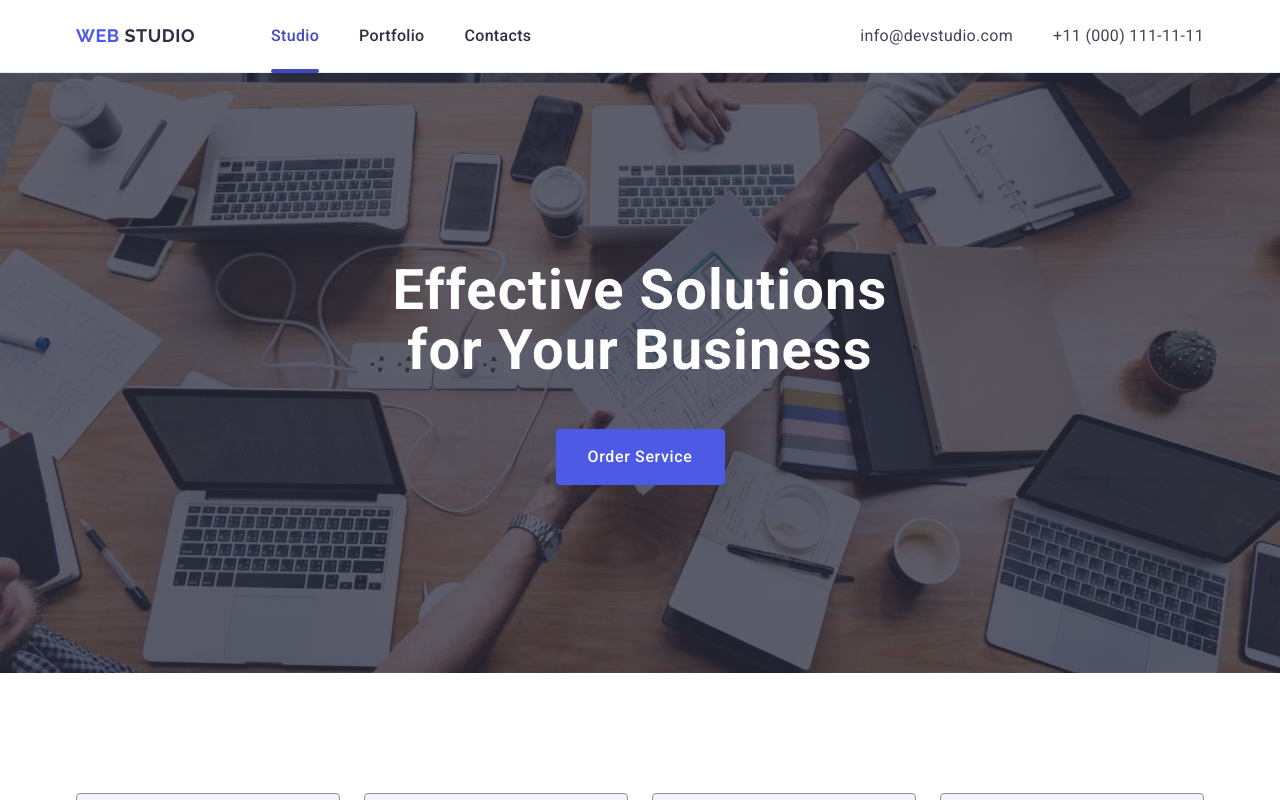
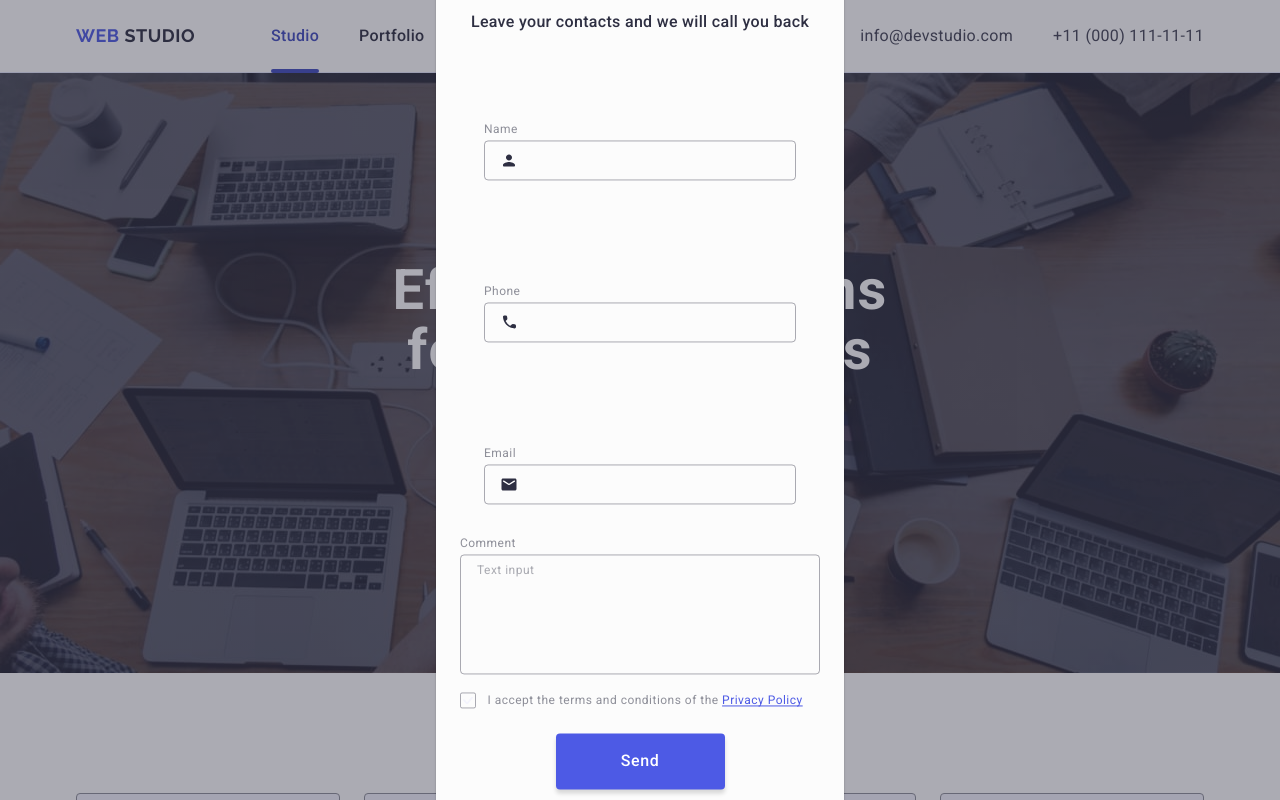
Before and after one commit to Lylyneru/goit-markup-hw-05, a plain HTML site: page index.html in a window 1280 px wide. Shown: the top 800 px of the page. Drawn offline with nearby package versions, Linux system fonts and the light colour scheme.

Commit message:
revis hw-05 1

```diff
--- a/css/style.css
+++ b/css/style.css
@@ -480,12 +480,15 @@ img {
     height: 40px;
     background: #2e2f42;
     box-shadow: 0 4px 4px 0 rgba(0, 0, 0, 0.15);
-}
-.form-input::placeholder {
+    background-color: transparent;
     font-weight: 400;
     font-size: 12px;
     line-height: 2;
     letter-spacing: 0.04em;
+    padding-left: 16px;
+    color: #fff;
+}
+.form-input::placeholder {
     color: #fff;
 }
 .form-button {
@@ -495,8 +498,8 @@ img {
     flex-direction: row;
     gap: 16px;
     border-radius: 4px;
-    padding: 8px 24px;
-    width: 165px;
+    padding: 0;
+    min-width: 165px;
     height: 40px;
     background-color: #4d5ae5;
     font-weight: 500;
@@ -506,18 +509,19 @@ img {
     text-align: center;
     color: #fff;
     border: none;
+    cursor: pointer
+    transition: background-color 250ms cubic-bezier(0.4, 0, 0.2, 1);
 }
 .form-button-icon {
     fill: #fff;
+    margin-left: 16px;
 }
 .form-button:hover,
 .form-button:focus {
     background-color: #404bbf;
-    transition: background-color 250ms cubic-bezier(0.4, 0, 0.2, 1);
 }
 
-
-    /* #endregion footer */
+/* #endregion footer */
 /* #region backdrop-modal */
 .backdrop {
     position: fixed;
@@ -550,6 +554,7 @@ img {
     background-color: #fcfcfc;
     transition: transform 250ms cubic-bezier(0.4, 0, 0.2, 1);
 }
+
 .backdrop:not(is-open) .modal {
     transform: translate(-50%, -50%);
 }
@@ -568,9 +573,12 @@ img {
     align-items: center;
     cursor: pointer;
     transition: background-color 0.3s ease;
+    border: 1px solid rgba(0, 0, 0, 0.1);
+    padding: 0;
+    transition: background-color 250ms cubic-bezier(0.4, 0, 0.2, 1), border 250ms cubic-bezier(0.4, 0, 0.2, 1);
 }
 .close-icon {
-
+    transition: fill 250ms cubic-bezier(0.4, 0, 0.2, 1);
 }
 .modal-close-btn:hover,
 .modal-close-btn:focus {
@@ -593,15 +601,18 @@ img {
 }
 .form-wrraper-cont {
     margin-bottom: 8px;
+    padding: 72px 24px 24px 24px;
+
 }
-.modal-form-label {
+.modal-form-label{
     font-weight: 400;
     font-size: 12px;
-    line-height: 1.167;
+    line-height: 1.17;
     letter-spacing: 0.04em;
     color: #8e8f99;
     display: block;
     margin-bottom: 4px;
+
 }
 .modal-cont-input {
     position: relative;
@@ -613,6 +624,9 @@ img {
     border-radius: 4px;
     padding-left: 38px;
     resize: none;
+    background-color: transparent;
+    outline: transparent;
+    transition: border-color 250ms cubic-bezier(0.4, 0, 0.2, 1);
 }
 .modal-input:hover,
 .modal-input:focus {
@@ -624,6 +638,7 @@ img {
     left: 16px;
     transform: translateY(-50%);
     fill: #2e2f42;
+    transition: fill 250ms cubic-bezier(0.4, 0, 0.2, 1);
 }
 .modal-input:hover+.modal-icon,
 .modal-input:focus+.modal-icon {
@@ -635,7 +650,7 @@ img {
 .modal-form-label-coment {
     font-weight: 400;
     font-size: 12px;
-    line-height: 1.167;
+    line-height: 1.17;
     letter-spacing: 0.04em;
     color: #8e8f99;
     display: block;
@@ -647,10 +662,17 @@ img {
     width: 360px;
     height: 120px;
     resize: none;
-    padding-top: 8px;
-    padding-left: 16px;
+    padding: 8px 16px;
     resize: none;
     display: block;
+    font-weight: 400;
+    font-size: 12px;
+    line-height: 1.17;
+    letter-spacing: 0.04em;
+    color: rgba(46, 47, 66, 0.4);
+    background-color: transparent;
+    outline: transparent;
+    transition: border-color 250ms cubic-bezier(0.4, 0, 0.2, 1);
 }
 .modal-textarea:hover,
 .modal-textarea:focus {
@@ -669,22 +691,25 @@ img {
 .custom-checkbox {
     border-radius: 2px;
     border: 1px solid rgba(46, 47, 66, 0.4);
-    width: 20px;
-    height: 20px;
+    width: 16px;
+    height: 16px;
     display: inline-flex;
     justify-content: center;
     align-items: center;
     margin-right: 8px;
+    fill: transparent;
+    transition: background-color 250ms cubic-bezier(0.4, 0, 0.2, 1), border 250ms cubic-bezier(0.4, 0, 0.2, 1), fill 250ms cubic-bezier(0.4, 0, 0.2, 1);
 }
 .checkbox:checked + .custom-label-user-checkbox > .custom-checkbox {
     background-color: #404bbf;
-    border-color: transparent;
+    border: none;
+    fill:#F4F4FD;
 }
 .custom-label-user-checkbox {
     cursor: pointer;
     font-weight: 400;
     font-size: 12px;
-    line-height: 1.167;
+    line-height: 1.17;
     letter-spacing: 0.04em;
     color: #8e8f99;
     border-radius: 4px;
@@ -715,6 +740,7 @@ img {
     margin-left: auto;
     margin-right: auto;
     cursor: pointer;
+    transition: background-color 250ms cubic-bezier(0.4, 0, 0.2, 1);
 }
 .modal-submit:hover,
 .modal-submit:focus {
--- a/index.html
+++ b/index.html
@@ -474,13 +474,13 @@
                 type="email"
                 id="input-email"
                 name="Subscribe"
-                placeholder="e-mail"
+                placeholder="E-mail"
                 required
               />
             </label>
             <button class="form-button" type="submit">
               Subscribe
-              <svg class="form-button-icon" width="24" height="28">
+              <svg class="form-button-icon" width="24" height="24">
                 <use href="./images/icons.svg#icon-send"></use>
               </svg>
             </button>
@@ -488,7 +488,7 @@
         </div>
       </div>
     </footer>
-    <div class="backdrop">
+    <div class="backdrop is-open">
       <div class="modal">
         <button type="button" class="modal-close-btn">
           <svg class="close-icon" width="8" height="8">
@@ -498,25 +498,31 @@
         <p class="modal-text">Leave your contacts and we will call you back</p>
         <form>
           <div class="form-wrraper-cont">
-            <label class="modal-form-label" for="user-name">name</label>
+            <label class="modal-form-label" for="user-name">Name</label>
             <div class="modal-cont-input">
-              <input class="modal-input" type="text" id="user-name" required />
-              <svg width="18" height="18" class="modal-icon">
+              <input
+                class="modal-input"
+                type="text"
+                id="user-name"
+                name="user-name"
+                required
+              />
+              <svg width="18" height="24" class="modal-icon">
                 <use href="./images/icons.svg#icon-person-black"></use>
               </svg>
             </div>
           </div>
           <div class="form-wrraper-cont">
-            <label class="modal-form-label" for="user-tell">phone</label>
+            <label class="modal-form-label" for="user-tell">Phone</label>
             <div class="modal-cont-input">
               <input class="modal-input" type="tel" id="user-tell" required />
-              <svg width="18" height="18" class="modal-icon">
+              <svg width="18" height="24" class="modal-icon">
                 <use href="./images/icons.svg#icon-phone-black"></use>
               </svg>
             </div>
           </div>
           <div class="form-wrraper-cont">
-            <label class="modal-form-label" for="user-email">email</label>
+            <label class="modal-form-label" for="user-email">Email</label>
             <div class="modal-cont-input">
               <input
                 class="modal-input"
@@ -524,7 +530,7 @@
                 id="user-email"
                 required
               />
-              <svg width="18" height="18" class="modal-icon">
+              <svg width="18" height="24" class="modal-icon">
                 <use href="./images/icons.svg#icon-email-black"></use>
               </svg>
             </div>
@@ -543,9 +549,11 @@
             <input
               class="checkbox visually-hidden"
               type="checkbox"
-              id="user-checkbox"
+              id="user-privacy"
+              name="user-privacy"
+              value="true"
             />
-            <label class="custom-label-user-checkbox" for="user-checkbox">
+            <label class="custom-label-user-checkbox" for="user-privacy">
               <span class="custom-checkbox">
                 <svg class="" width="10" height="8">
                   <use href="./images/icons.svg#icon-vector"></use>
```
